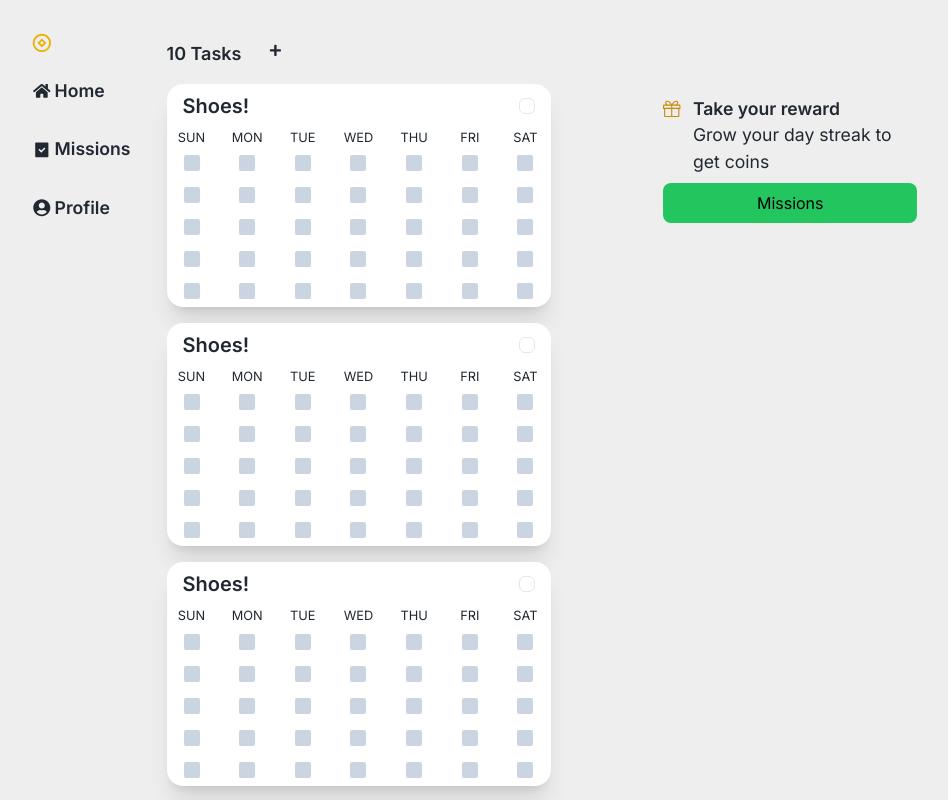
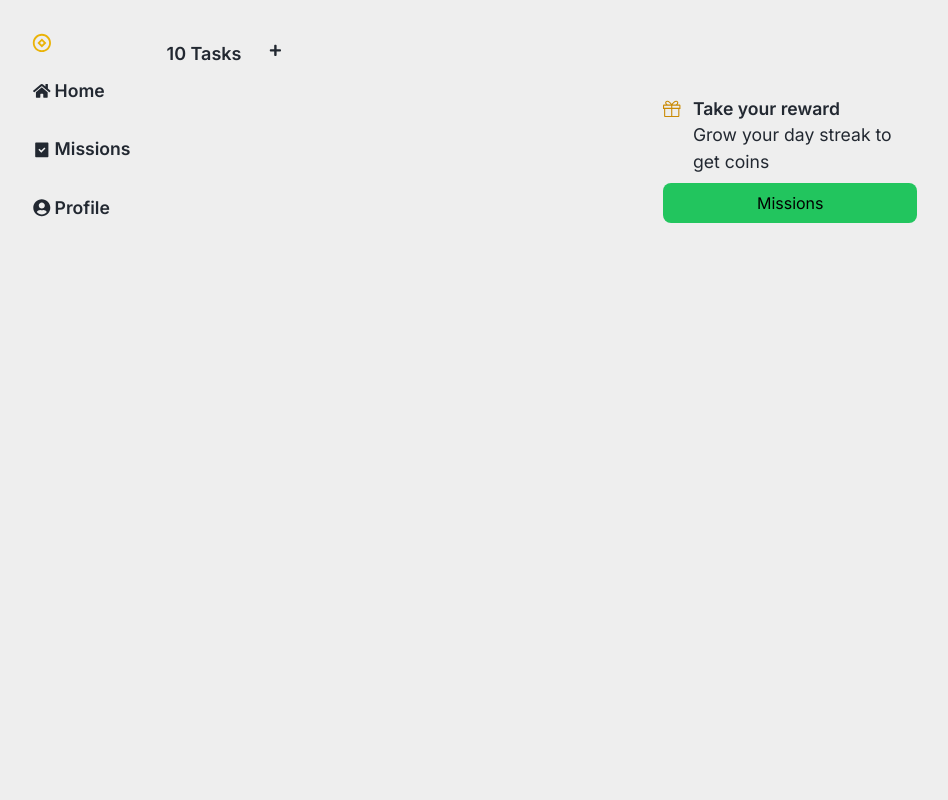
Before and after one commit to KwiecienKamil/Productive, a Next.js app: page / in a window 1280 px wide. Shown: the whole page, without its empty margins (171-1119 px from the left). Built offline with nearby package versions, Linux system fonts and the light colour scheme.

Commit message:
Adding Task

```diff
--- a/src/app/components/Tasks.tsx
+++ b/src/app/components/Tasks.tsx
@@ -1,20 +1,37 @@
+"use client";
+
 import { FaPlus } from "react-icons/fa";
 import NavButton from "./ui/NavButton";
 import TaskCard from "./ui/TaskCard";
+import { useAppDispatch, useAppSelector } from "../services/state/store";
+import { addTask } from "../services/state/features/taskSlice";
 
 const Tasks = () => {
+  const dispatch = useAppDispatch();
+  const state = useAppSelector((state) => state.task.tasks);
+
+  console.log(state);
+
+  const handleAddTask = () => {
+    dispatch(
+      addTask({
+        id: Math.floor(Math.random() * 99999),
+        title: "Task",
+      })
+    );
+  };
   return (
     <div className="max-h-screen w-[70%] px-4 overflow-scroll scrollbar scrollbar-thumb-transparent">
       <div className="flex items-center gap-4">
         <p className="font-semibold text-lg pt-2">10 Tasks</p>
         <NavButton>
-          <FaPlus className="text-sm" />
+          <FaPlus className="text-sm" onClick={handleAddTask} />
         </NavButton>
       </div>
       <div className="pt-4 flex justify-between flex-wrap gap-4">
-        <TaskCard />
-        <TaskCard />
-        <TaskCard />
+        {state.map((task) => (
+          <TaskCard id={task.id} title={task.title} key={task.id} />
+        ))}
       </div>
     </div>
   );
--- a/src/app/components/ui/TaskCard.tsx
+++ b/src/app/components/ui/TaskCard.tsx
@@ -1,20 +1,38 @@
 "use client";
 import { getMonth } from "@/app/utils/Helpers";
-import React, { useState } from "react";
+import React, { FC, useState } from "react";
 import Day from "./Day";
+import { useAppDispatch } from "@/app/services/state/store";
+import { addTask } from "@/app/services/state/features/taskSlice";
 
-const TaskCard = () => {
+type TaskCardProps = {
+  id: number | undefined;
+  title: string | undefined;
+};
+
+const TaskCard: FC<TaskCardProps> = ({ id, title }) => {
   const [currentMonth, setCurrentMonth] = useState(getMonth());
   const [taskDone, setTaskDone] = useState(false);
 
+  const dispatch = useAppDispatch();
+
+  const handleTaskDone = () => {
+    dispatch(
+      addTask({
+        taskId: id,
+        taskTitle: title,
+      })
+    );
+  };
+
   return (
-    <div className="card w-96 bg-base-100 shadow-xl text-xl">
+    <div className="card w-96 bg-base-100 shadow-xl text-xl" key={id}>
       <div className="p-4 py-2 flex items-center justify-between">
-        <h2 className="card-title">Shoes!</h2>
+        <h2 className="card-title">{title}</h2>
         <input
           type="checkbox"
           className="before:content[''] peer relative h-4 w-4 cursor-pointer appearance-none rounded-md border border-blue-gray-200 transition-all before:absolute before:top-2/4 before:left-2/4 before:block before:h-8 before:w-8 before:-translate-y-2/4 before:-translate-x-2/4 before:rounded-full before:bg-blue-gray-500 before:opacity-0 before:transition-opacity checked:border-sec checked:bg-sec checked:before:bg-sec hover:before:opacity-10"
-          onClick={() => setTaskDone(!taskDone)}
+          onClick={handleTaskDone}
         />
       </div>
       {currentMonth.map((row, i) => (
--- a/src/app/layout.tsx
+++ b/src/app/layout.tsx
@@ -2,8 +2,6 @@ import type { Metadata } from "next";
 import { Inter } from "next/font/google";
 import "./globals.css";
 import Navbar from "./components/Navbar";
-import { Provider } from "react-redux";
-import { store } from "./services/state/store";
 import { Providers } from "./services/state/provider";
 
 const inter = Inter({ subsets: ["latin"] });
--- a/src/app/services/state/features/taskSlice.ts
+++ b/src/app/services/state/features/taskSlice.ts
@@ -1,9 +1,9 @@
 import { createSlice } from "@reduxjs/toolkit";
 
 export interface Task {
-  id: string | undefined;
+  id: number | undefined;
   title: string | undefined;
-  doneDate: string | undefined;
+  doneDates: string[];
 }
 
 interface tasksState {
@@ -20,20 +20,19 @@ export const taskSlice = createSlice({
   name: "task",
   initialState,
   reducers: {
-    addToCart: (state, action) => {
+    addTask: (state, action) => {
       state.tasks.push(action.payload);
-
-      localStorage.setItem("products", JSON.stringify(state.tasks));
+      localStorage.setItem("tasks", JSON.stringify(state.tasks));
     },
-    removeFromCart: (state, action) => {
+    removeTask: (state, action) => {
       const updatedCart = state.tasks.filter(
         (item) => item.id !== action.payload.id
       );
       state.tasks = updatedCart;
-      localStorage.setItem("products", JSON.stringify(state.tasks));
+      localStorage.setItem("tasks", JSON.stringify(state.tasks));
     },
   },
 });
 
 export default taskSlice.reducer;
-export const { addToCart, removeFromCart } = taskSlice.actions;
+export const { addTask, removeTask } = taskSlice.actions;
--- a/src/app/services/state/provider.tsx
+++ b/src/app/services/state/provider.tsx
@@ -3,6 +3,6 @@
 import { Provider } from "react-redux";
 import { store } from "./store";
 
-export function Providers({ children }) {
+export function Providers({ children }: any) {
   return <Provider store={store}>{children}</Provider>;
 }
```
